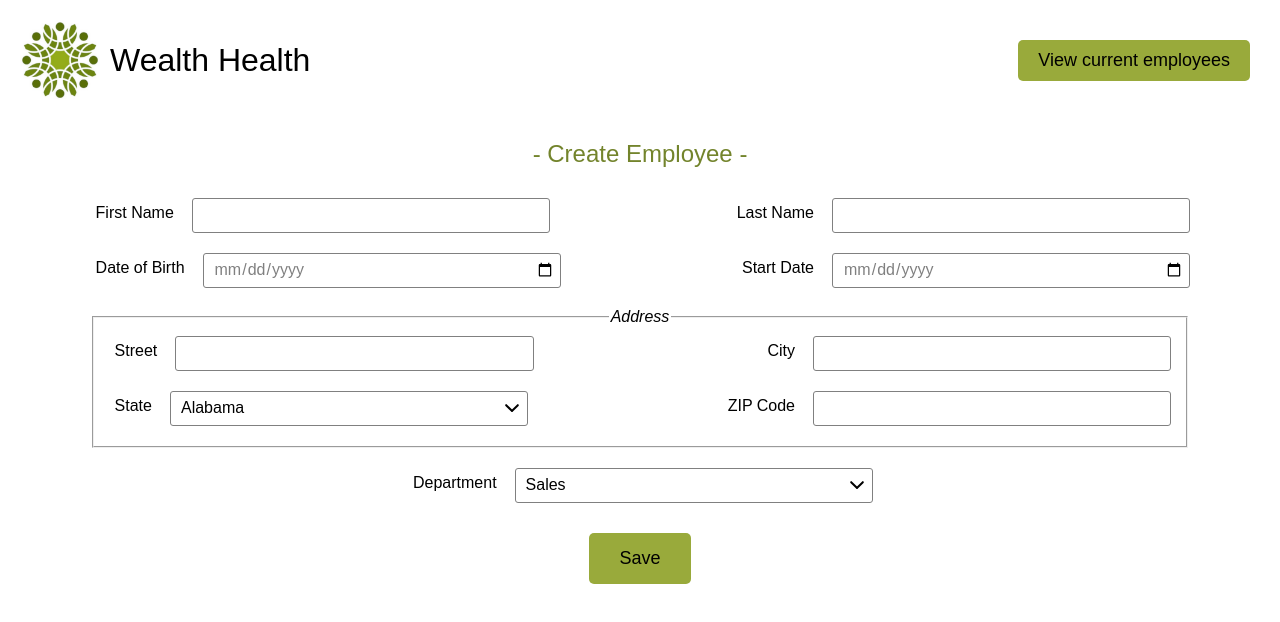
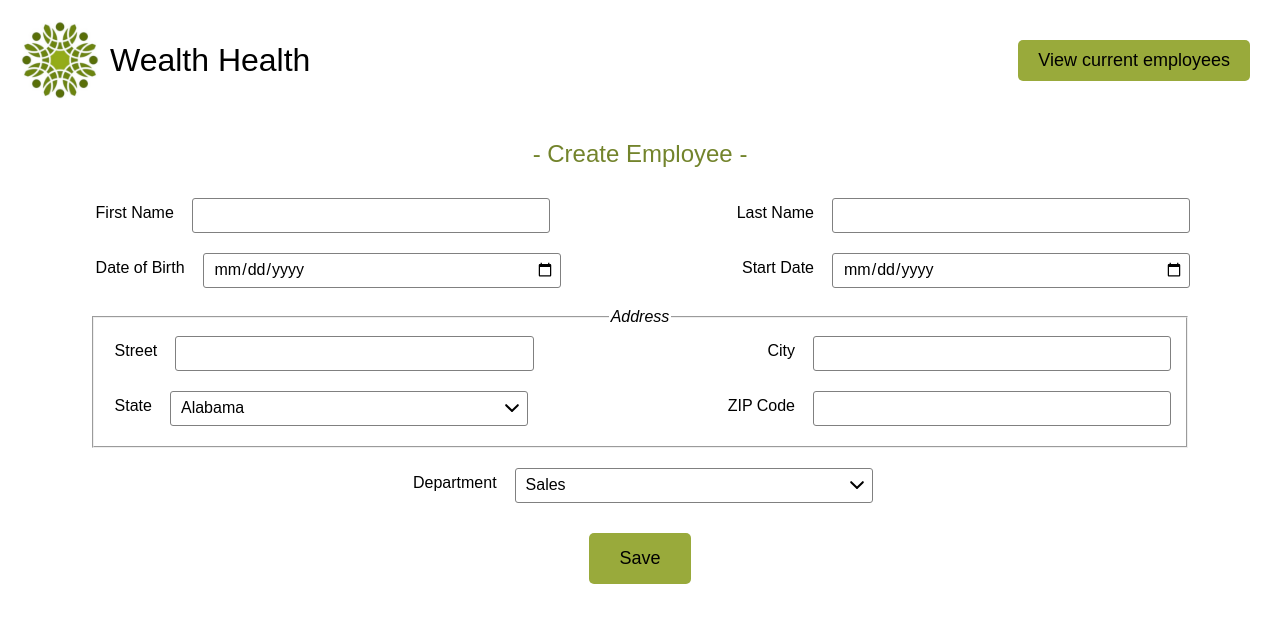
Before and after one commit to aurelianeg/wealthhealth, a React (Create React App) app: page / in a window 1280 px wide. Shown: the top 622 px of the page. Built offline with nearby package versions, Linux system fonts and the light colour scheme.

Commit message:
Increase Lighthouse performance

```diff
--- a/src/components/FormItem/FormItem.css
+++ b/src/components/FormItem/FormItem.css
@@ -64,10 +64,6 @@
    border-color: var(--primary-color);
 }
 
-.form_input:invalid {
-   color: var(--grey-color);
-}
-
 .form_error_message {
    box-sizing: border-box;
    width: 100%;
--- a/src/components/Header/Header.css
+++ b/src/components/Header/Header.css
@@ -23,6 +23,7 @@
 
 .header_logo {
    width: 80px;
+   height: 80px;
    margin-right: 10px;
 }
 
--- a/src/components/Header/Header.jsx
+++ b/src/components/Header/Header.jsx
@@ -16,7 +16,7 @@ function Header() {
          </Link>
          <nav className="nav">
             <Link className="nav_item" to="/employee-list">
-               <h3 className="nav_item_text">View current employees</h3>
+               <h2 className="nav_item_text">View current employees</h2>
             </Link>
          </nav>
       </header>
--- a/src/pages/EmployeeList/EmployeeList.css
+++ b/src/pages/EmployeeList/EmployeeList.css
@@ -13,6 +13,6 @@
 
 .list_link {
    font-weight: 500;
-   color: var(--secondary-color);
+   color: var(--tertiary-color);
    margin-top: 30px;
 }
```
Also changed, not shown: src/assets/wealthhealth_logo.png, src/assets/wealthhealth_logo_big.png (added).
